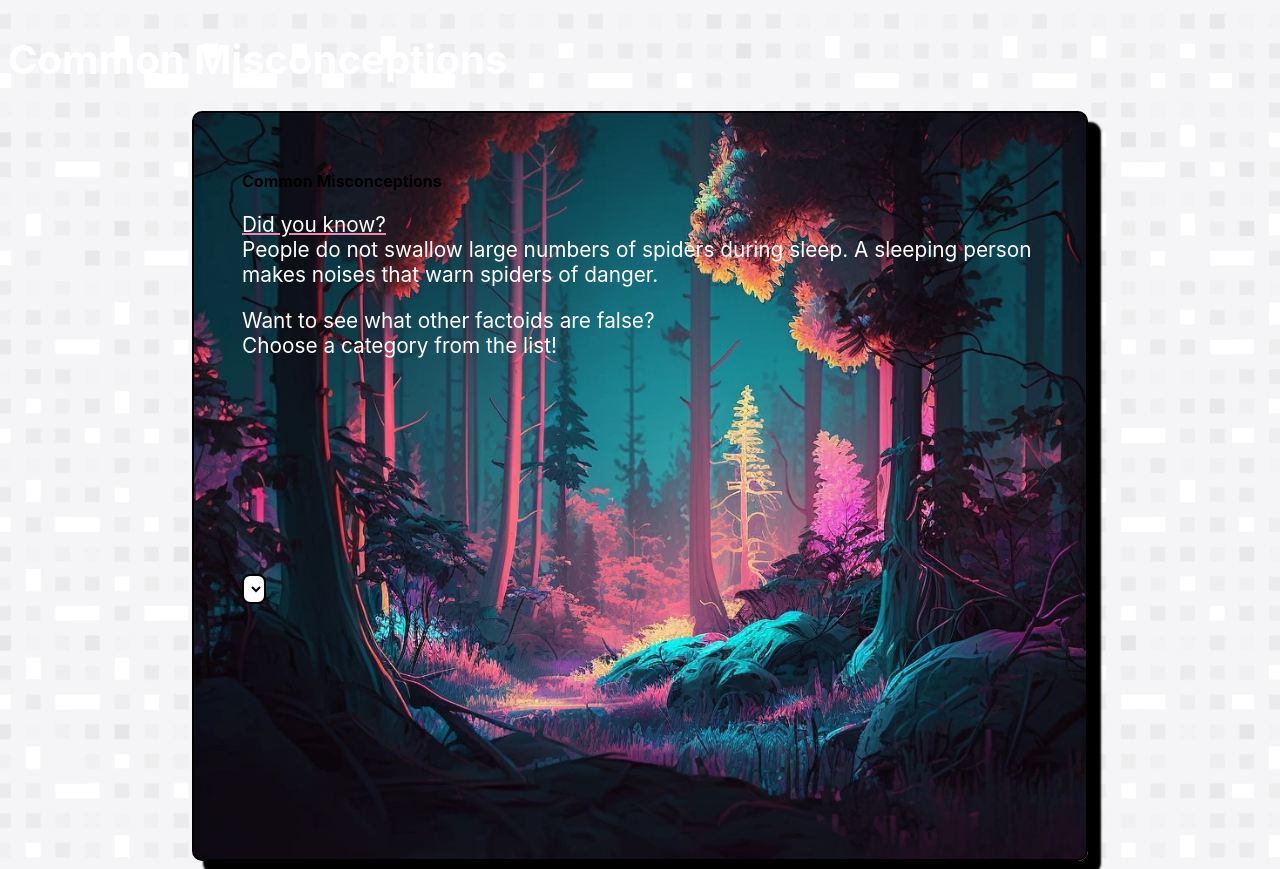
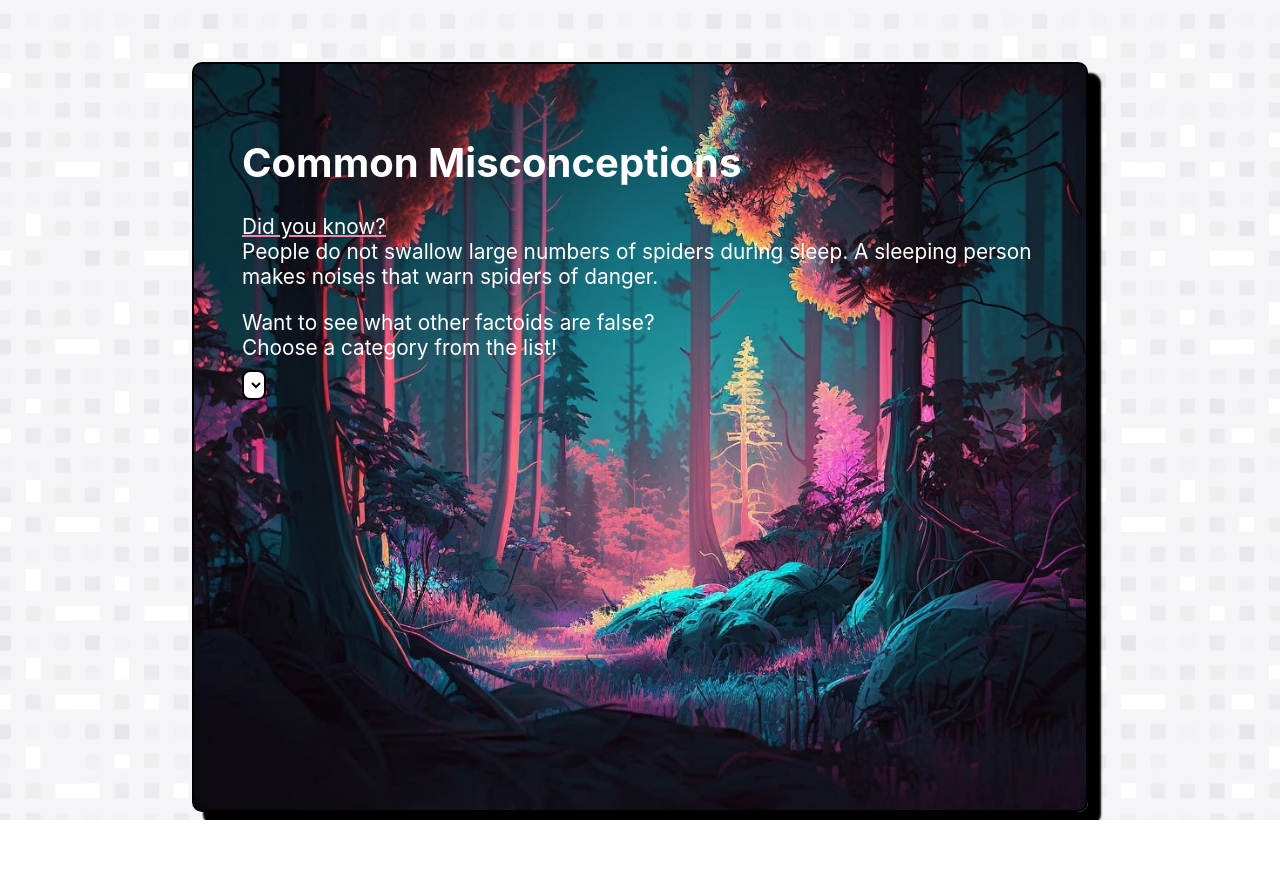
Before and after one commit to MrDustinMiller/Common-Misconceptions, a website: page index.html in a window 1280 px wide. After the commit the page ends 820 px from the top, so only its background shows below. Drawn offline with Linux system fonts and the light colour scheme; no server answers.

Commit message:
changed title around

```diff
--- a/index.html
+++ b/index.html
@@ -12,20 +12,21 @@
 
 <body>
     <main class="main">
-        <h1 class="title">Common Misconceptions</h1>
+        <h1 class="title"></h1>
         <div class="main-content">
             <header class="heading">
-                <h1 class="mobileTitle">Common Misconceptions</h1>
+                <h1 class="title">Common Misconceptions</h1>
                 <p><span class="subsection-underline">Did you know?</span><br> People do not swallow large numbers of
                     spiders during sleep.
                     A sleeping person makes noises that warn spiders of danger.</p>
                 <p class="chooseText">Want to see what other factoids are false? <br> Choose
                     a category from the list! <br> </p>
+                <div class="options">
+                    <select name="" class="misconceptionCategories"></select>
+                    <span class="button"></span>
+                </div>
             </header>
-            <div class="options">
-                <select name="" id="" class="misconceptionCategories"></select>
-                <span class="button"></span>
-            </div>
+
         </div>
     </main>
 </body>
```
